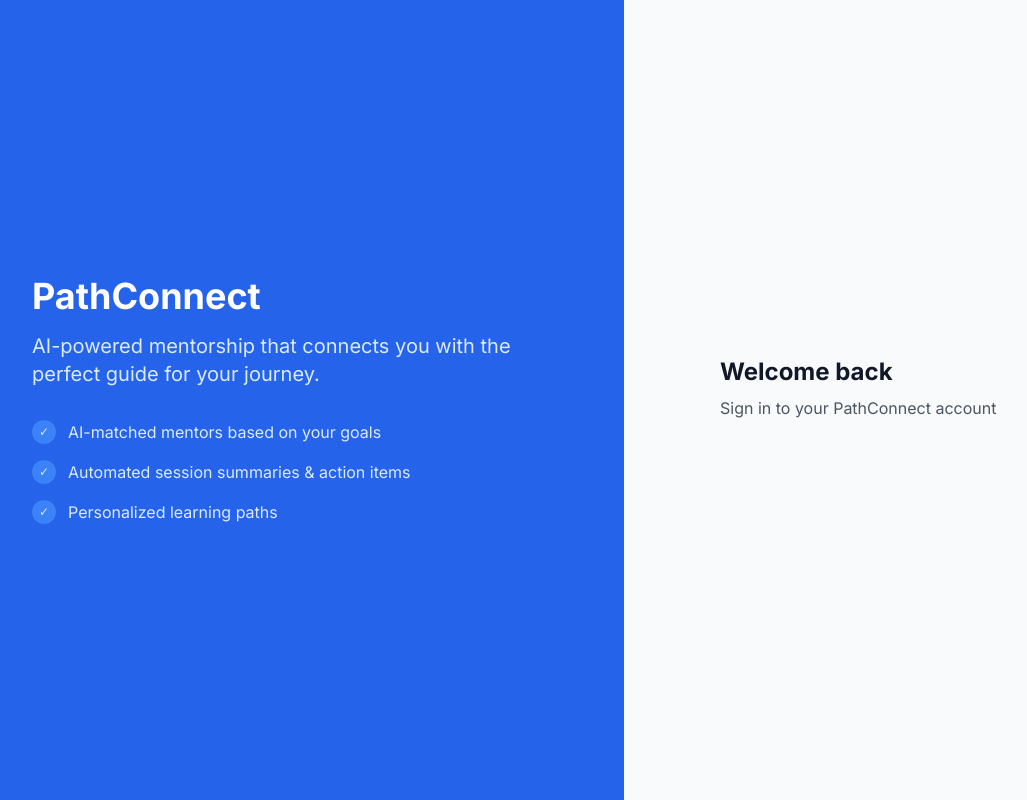
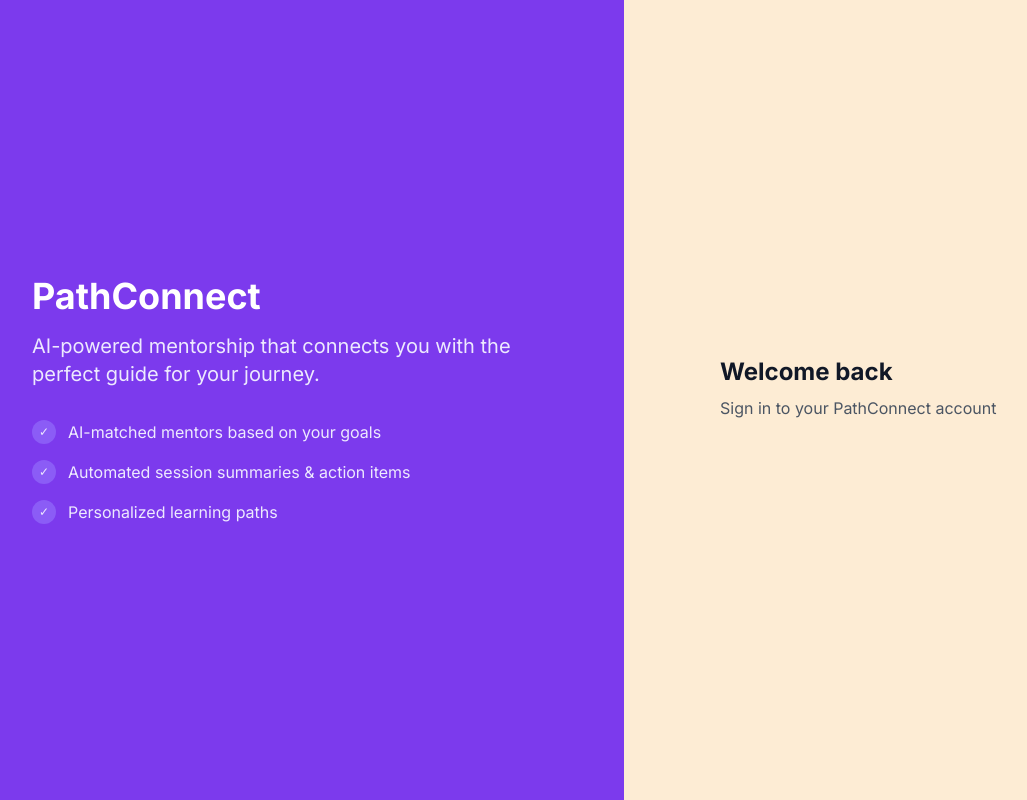
Before and after one commit to rkandruAV/path-connect, a Next.js app in the folder apps/web/: page /login in a window 1280 px wide. Shown: the whole page, without its empty margins (16-1043 px from the left). Built offline with nearby package versions, Linux system fonts and the light colour scheme; no server answers.

Commit message:
Update color scheme to match Figma mockups
Primary: purple/violet, Background: warm sand/peach

```diff
--- a/apps/web/app/globals.css
+++ b/apps/web/app/globals.css
@@ -4,7 +4,7 @@
 
 @layer base {
   body {
-    @apply bg-gray-50 text-gray-900 antialiased;
+    @apply bg-sand-100 text-gray-900 antialiased;
   }
 }
 
--- a/apps/web/tailwind.config.js
+++ b/apps/web/tailwind.config.js
@@ -9,17 +9,17 @@
     extend: {
       colors: {
         primary: {
-          50: '#eff6ff',
-          100: '#dbeafe',
-          200: '#bfdbfe',
-          300: '#93c5fd',
-          400: '#60a5fa',
-          500: '#3b82f6',
-          600: '#2563eb',
-          700: '#1d4ed8',
-          800: '#1e40af',
-          900: '#1e3a8a',
-          950: '#172554',
+          50: '#f5f3ff',
+          100: '#ede9fe',
+          200: '#ddd6fe',
+          300: '#c4b5fd',
+          400: '#a78bfa',
+          500: '#8b5cf6',
+          600: '#7c3aed',
+          700: '#6d28d9',
+          800: '#5b21b6',
+          900: '#4c1d95',
+          950: '#2e1065',
         },
         accent: {
           50: '#f0fdf4',
@@ -33,6 +33,12 @@
           800: '#166534',
           900: '#14532d',
         },
+        sand: {
+          50: '#fef7ed',
+          100: '#fdecd4',
+          200: '#fde0bb',
+          300: '#fdd0a2',
+        },
       },
       fontFamily: {
         sans: ['Inter', 'system-ui', 'sans-serif'],
```
